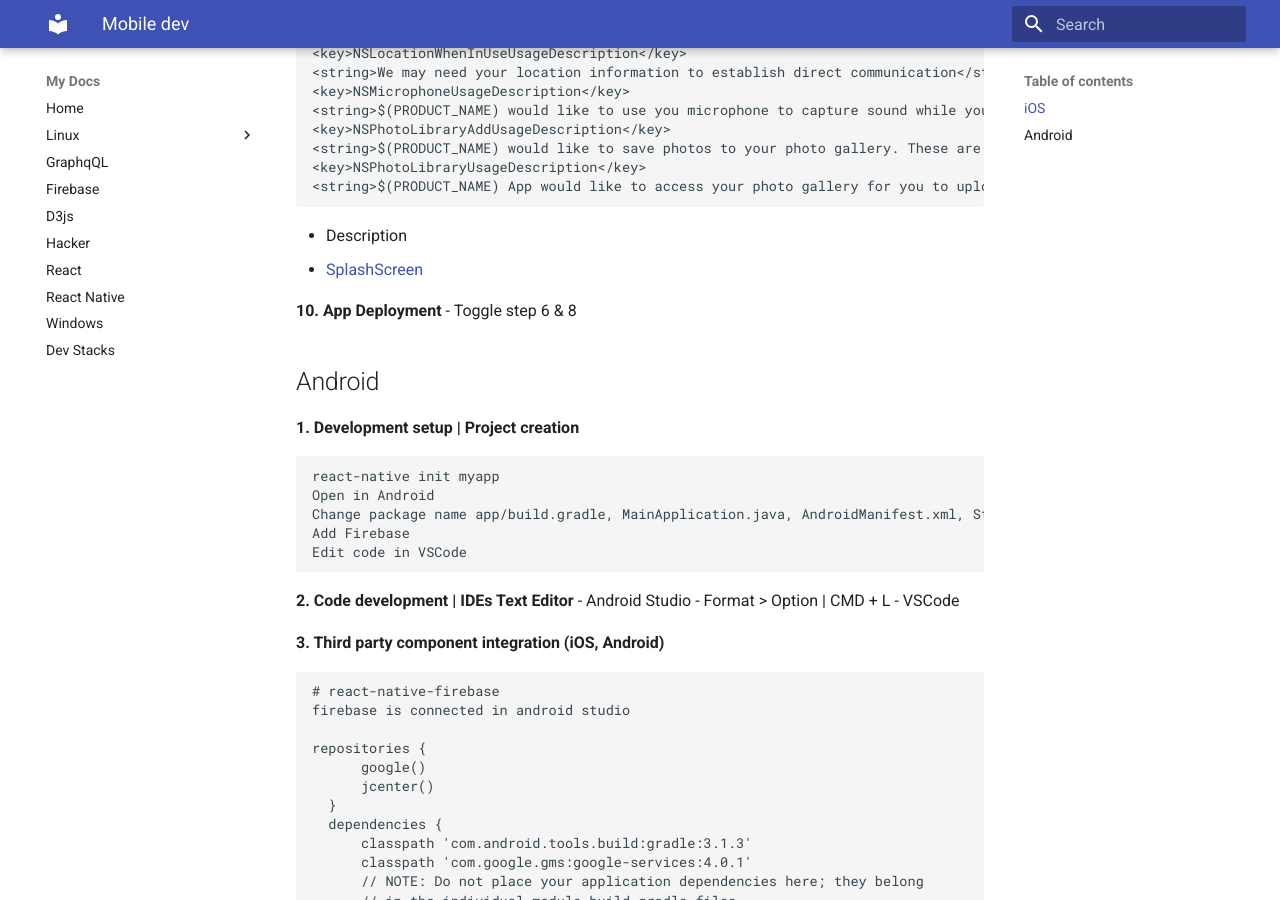
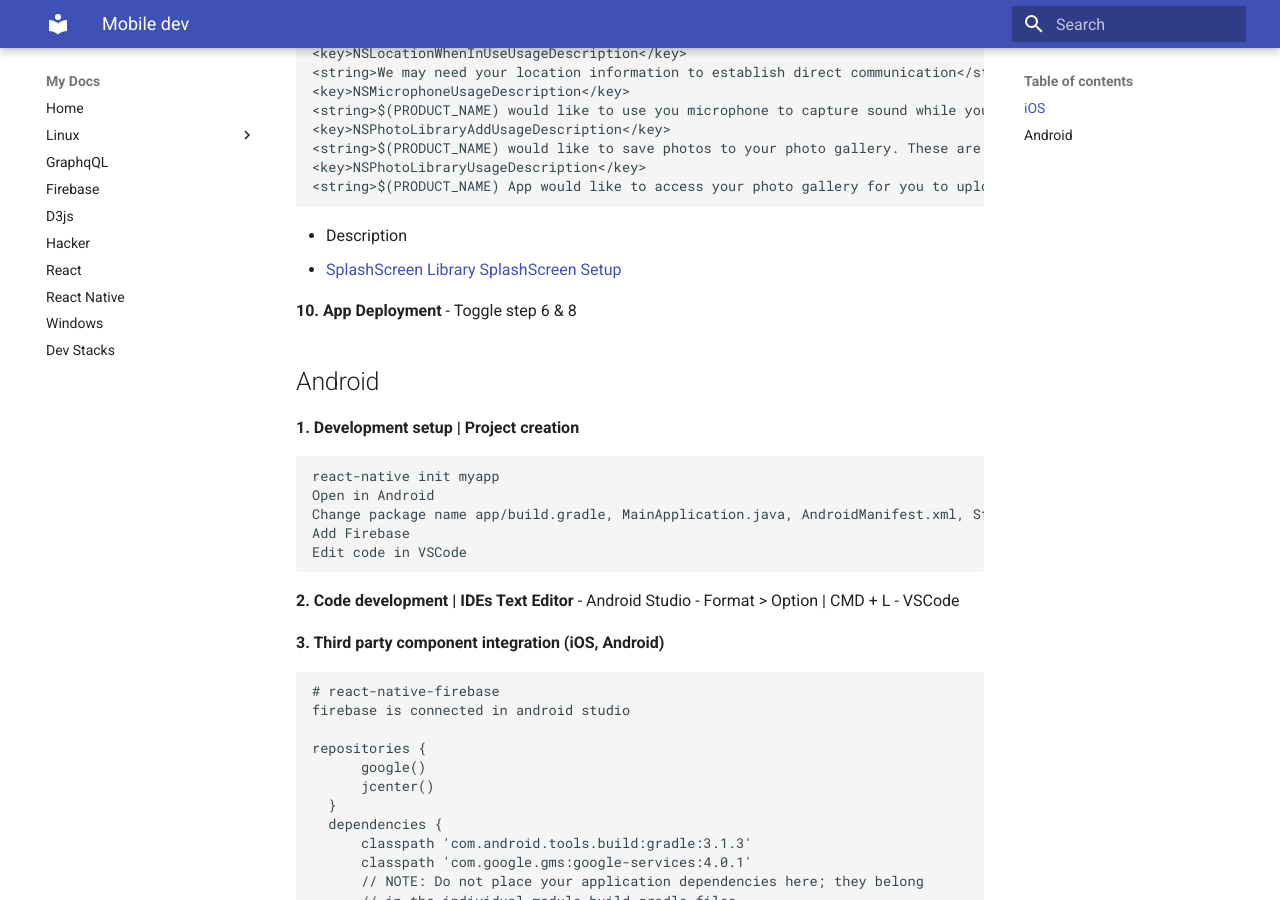
Before and after one commit to ajaymore/development-docs, an MkDocs documentation site: the page built from docs/mobile-dev.md, in a window 1280 px wide and 900 px high, scrolled down 1418 px. Built offline with MkDocs 1.6.1 and Material for MkDocs 9.7.7, drawn with Linux system fonts in a browser that asks for light colours; old or Windows-style settings are respelled for this version of MkDocs; some of the changed text lies outside the part shown.

Commit message:
Update mobile-dev.md

````diff
--- a/docs/mobile-dev.md
+++ b/docs/mobile-dev.md
@@ -76,7 +76,8 @@ add GoogleService-Info.plist to root of the project
 <string>$(PRODUCT_NAME) App would like to access your photo gallery for you to upload photos with the field reports. None of your photos would be accessed without your permission.</string>
 ```
   - Description
-  - [SplashScreen](https://medium.com/handlebar-labs/how-to-add-a-splash-screen-to-a-react-native-app-ios-and-android-30a3cec835ae)
+  - [SplashScreen Library](https://github.com/crazycodeboy/react-native-splash-screen)
+    [SplashScreen Setup](https://medium.com/handlebar-labs/how-to-add-a-splash-screen-to-a-react-native-app-ios-and-android-30a3cec835ae)
 
 **10. App Deployment**
   - Toggle step 6 & 8
@@ -167,7 +168,8 @@ keytool -exportcert -list -v -alias mobileapp -keystore ~/keys/mobileapp/key.jks
 
 **9. App submission guides**
   - Description
-  - [SplashScreen](https://medium.com/handlebar-labs/how-to-add-a-splash-screen-to-a-react-native-app-ios-and-android-30a3cec835ae)
+  - [SplashScreen Library](https://github.com/crazycodeboy/react-native-splash-screen)
+    [SplashScreen Setup](https://medium.com/handlebar-labs/how-to-add-a-splash-screen-to-a-react-native-app-ios-and-android-30a3cec835ae)
 
 **10. App Deployment**
   - Toggle step 6 & 8
````
